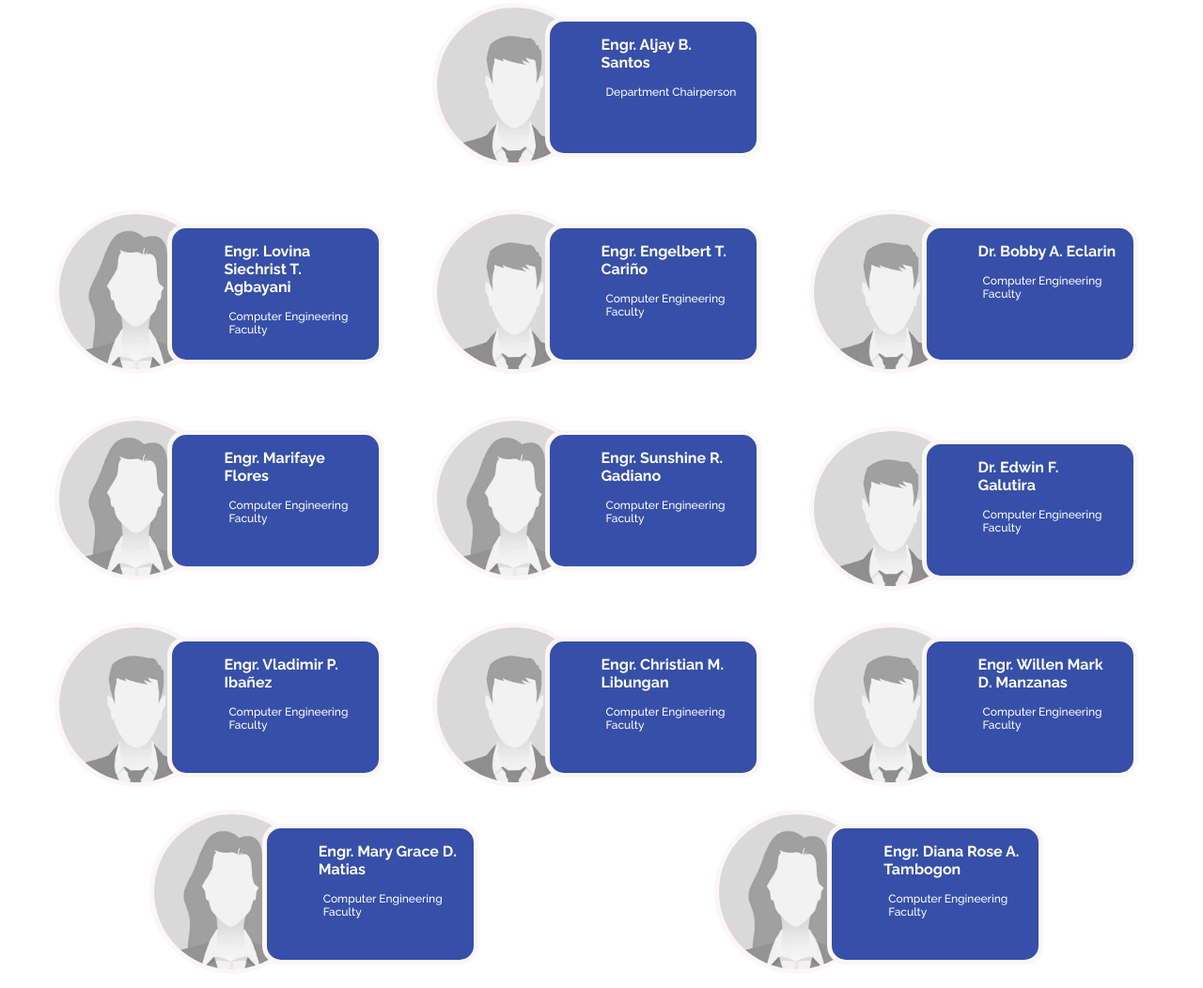
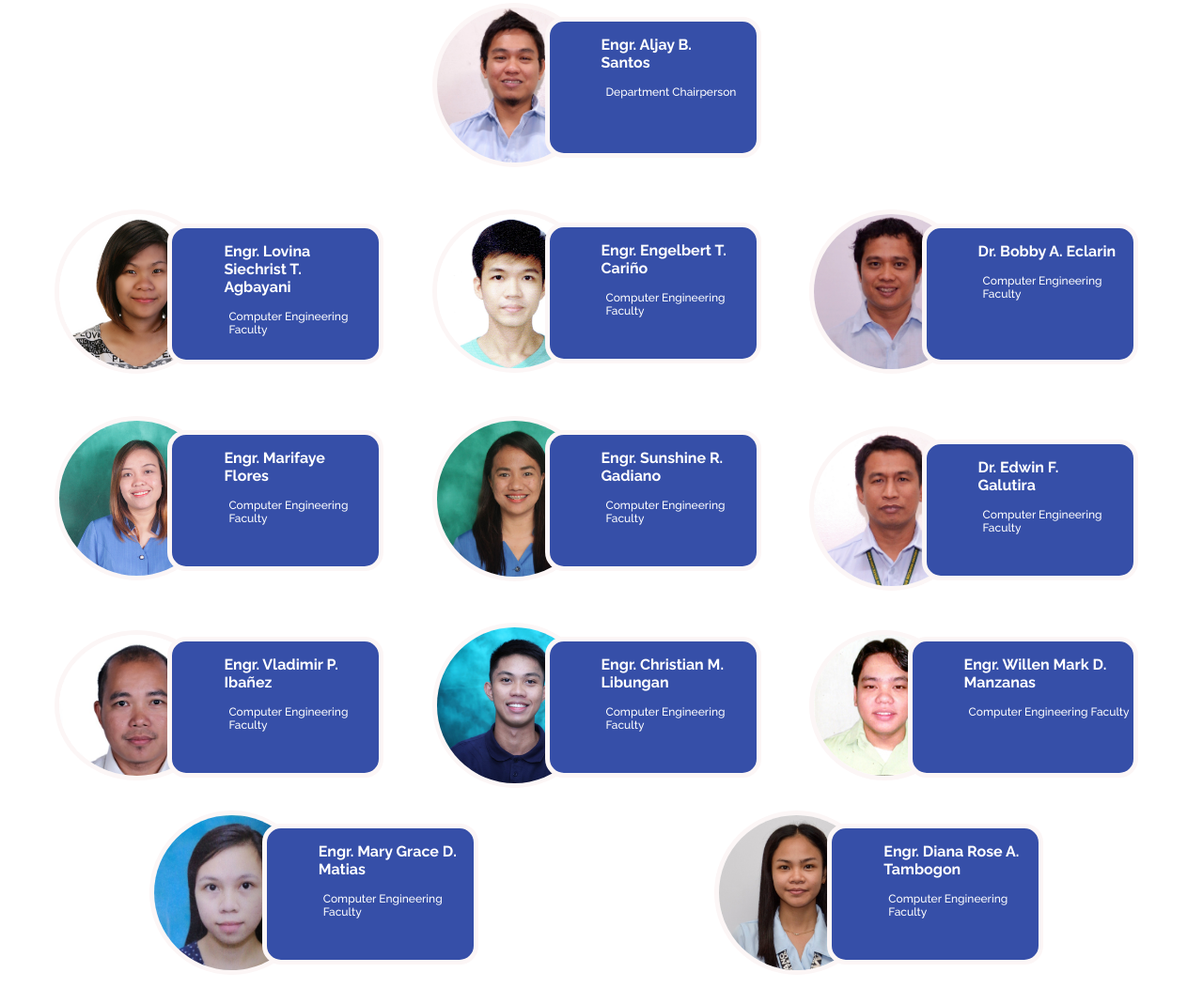
Before and after one commit to Adraster/coe-departments-info, a plain HTML site: page cpe_department_info.html in a window 1280 px wide. Shown: the part 1308-2360 px from the top of the page at 94% size. Drawn offline with Linux system fonts and the light colour scheme.

Commit message:
Added assets for Computer Engineering Faculty

```diff
--- a/cpe_department_info.html
+++ b/cpe_department_info.html
@@ -114,7 +114,7 @@
                             <p id="info-position"> </p>
                         </div>
                         <div class="profile-img">
-                            <img src="assets/male.webp" alt="">
+                            <img src="cpe_faculty/cpe_santos.jpg" alt="">
                         </div>
                     </div>
                 </div>
@@ -129,7 +129,7 @@
                             <p id="info-position"> </p>
                         </div>
                         <div class="profile-img">
-                            <img src="assets/female.webp" alt="">
+                            <img src="cpe_faculty/cpe_agbayani.jpg" alt="">
                         </div>
                     </div>
                 </div>
@@ -141,7 +141,7 @@
                             <p id="info-position"> </p>
                         </div>
                         <div class="profile-img">
-                            <img src="assets/male.webp" alt="">
+                            <img src="cpe_faculty/cpe_carino.jpeg" alt="">
                         </div>
                     </div>
                 </div>
@@ -153,7 +153,7 @@
                             <p id="info-position"> </p>
                         </div>
                         <div class="profile-img">
-                            <img src="assets/male.webp" alt="">
+                            <img src="cpe_faculty/cpe_eclarin.jpg" alt="">
                         </div>
                     </div>
                 </div>
@@ -166,7 +166,7 @@
                             <p id="info-position"></p>
                         </div>
                         <div class="profile-img">
-                            <img src="assets/female.webp" alt="">
+                            <img src="cpe_faculty/cpe_flores.JPG" alt="">
                         </div>
                     </div>
                 </div>
@@ -178,7 +178,7 @@
                             <p id="info-position"> </p>
                         </div>
                         <div class="profile-img">
-                            <img src="assets/female.webp" alt="">
+                            <img src="cpe_faculty/cpe_ramos.JPG" alt="">
                         </div>
                     </div>
                 </div>
@@ -190,7 +190,7 @@
                             <p id="info-position"> </p>
                         </div>
                         <div class="profile-img">
-                            <img src="assets/male.webp" alt="">
+                            <img src="cpe_faculty/cpe_galutira.jpg" alt="">
                         </div>
                     </div>
                 </div>
@@ -203,7 +203,7 @@
                             <p id="info-position"> </p>
                         </div>
                         <div class="profile-img">
-                            <img src="assets/male.webp" alt="">
+                            <img src="cpe_faculty/cpe_ibanez.jpg" alt="">
                         </div>
                     </div>
                 </div>
@@ -215,7 +215,7 @@
                             <p id="info-position"> </p>
                         </div>
                         <div class="profile-img">
-                            <img src="assets/male.webp" alt="">
+                            <img src="cpe_faculty/cpe_libungan.jpeg" alt="">
                         </div>
                     </div>
                 </div>
@@ -227,7 +227,7 @@
                             <p id="info-position"> </p>
                         </div>
                         <div class="profile-img">
-                            <img src="assets/male.webp" alt="">
+                            <img src="cpe_faculty/cpe_manzanas.jpg" alt="">
                         </div>
                     </div>
                 </div>
@@ -239,7 +239,7 @@
                             <p id="info-position"> </p>
                         </div>
                         <div class="profile-img">
-                            <img src="assets/female.webp" alt="">
+                            <img src="cpe_faculty/cpe_matias.jpg" alt="">
                         </div>
                     </div>
                 </div>
@@ -251,7 +251,7 @@
                             <p id="info-position"> </p>
                         </div>
                         <div class="profile-img">
-                            <img src="assets/female.webp" alt="">
+                            <img src="cpe_faculty/cpe_tambogon.jpg" alt="">
                         </div>
                     </div>
                 </div>
```
Also changed, not shown: cpe_department_main.html (+12 -12 lines), cpe_faculty/cpe_agbayani.jpg (added), cpe_faculty/cpe_carino.jpeg (added), cpe_faculty/cpe_eclarin.jpg (added), cpe_faculty/cpe_flores.JPG (added), cpe_faculty/cpe_galutira.jpg (added), cpe_faculty/cpe_ibanez.jpg (added), cpe_faculty/cpe_libungan.jpeg (added), cpe_faculty/cpe_manzanas.jpg (added), cpe_faculty/cpe_matias.jpg (added), cpe_faculty/cpe_ramos.JPG (added), cpe_faculty/cpe_santos.jpg (added), cpe_faculty/cpe_tambogon.jpg (added).
